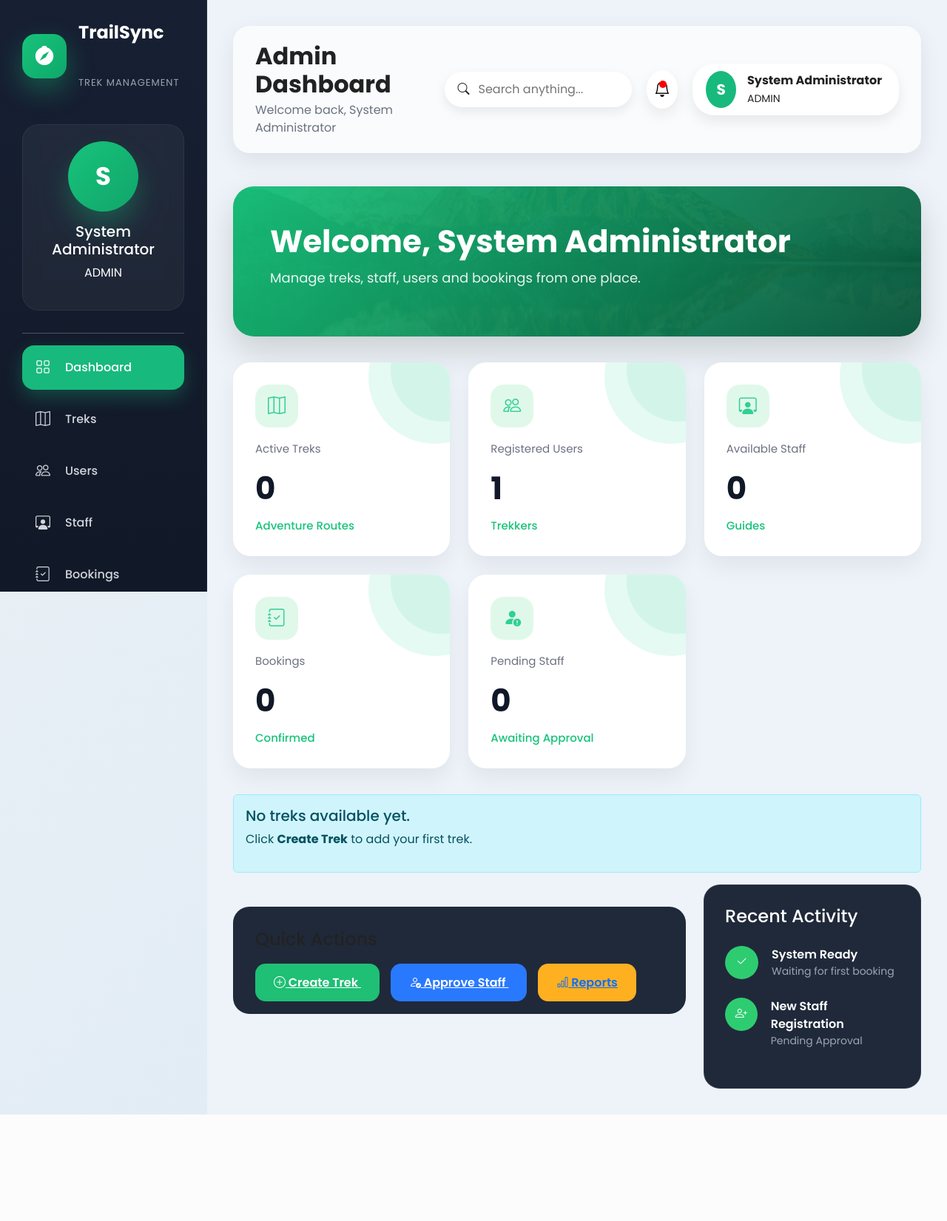
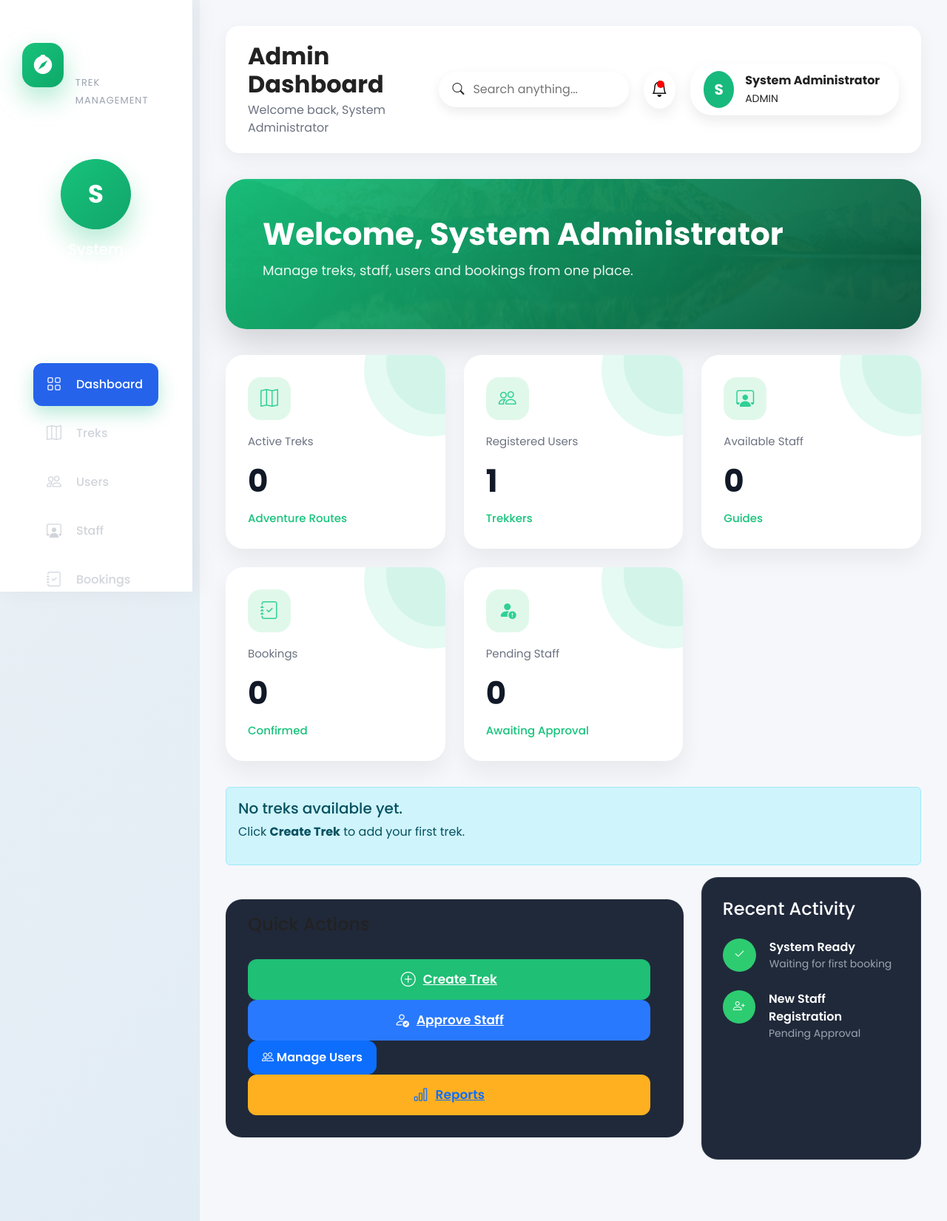
Before and after one commit to Sheetal-cell/TrailSync, a Flask app: page /admin/dashboard in a window 1280 px wide. Shown: the whole page at 74% size. Before the commit the page ends 1507 px from the top, so only its background shows below. Run offline with Flask 3, Linux system fonts and the light colour scheme; a user stored in the database is signed in; data comes from the database, SQL or seed files in the repository; data that the repository does not hold is empty.

Commit message:
added manage uers for admin

```diff
--- a/app/admin/routes.py
+++ b/app/admin/routes.py
@@ -190,3 +190,18 @@ def approve_staff(user_id):
     return redirect(
         url_for("admin.staff")
     )
+
+
+@admin_bp.route("/users")
+@login_required
+def users():
+
+    if current_user.role != "ADMIN":
+        return "Unauthorized", 403
+
+    users = User.query.order_by(User.created_at.desc()).all()
+
+    return render_template(
+        "admin/users.html",
+        users=users
+    )
--- a/app/static/css/dashboard.css
+++ b/app/static/css/dashboard.css
@@ -399,6 +399,7 @@ font-weight:500;
     padding:30px;
     border-radius:22px;
     margin-top:30px;
+    margin-bottom: 30px;
 
 }
 
@@ -690,3 +691,172 @@ background:#f8fbfd;
 transform:scale(1.01);
 
 }
+
+.main-content{
+    margin-left:270px;
+    padding:35px;
+    background:#f5f7fb;
+    min-height:100vh;
+}
+
+.page-content{
+    margin-top:30px;
+}
+
+.stats-card{
+    background:#fff;
+    border-radius:18px;
+    padding:28px;
+    box-shadow:0 10px 30px rgba(0,0,0,.06);
+    transition:.3s;
+    border:none;
+}
+
+.stats-card:hover{
+    transform:translateY(-6px);
+    box-shadow:0 15px 35px rgba(0,0,0,.12);
+}
+
+.stats-card h2{
+    font-size:36px;
+    font-weight:700;
+    margin-top:15px;
+}
+
+.stats-card p{
+    color:#777;
+    margin:0;
+}
+
+.table-card{
+
+    background:white;
+    border-radius:18px;
+    padding:25px;
+    margin-top:35px;
+    box-shadow:0 10px 30px rgba(0,0,0,.05);
+
+}
+
+.table thead{
+
+    background:#f8fafc;
+
+}
+
+.table th{
+
+    border:none;
+    font-weight:600;
+    color:#555;
+
+}
+
+.table td{
+
+    vertical-align:middle;
+    padding:18px;
+
+}
+
+.search-input{
+
+    width:300px;
+    border-radius:30px;
+    padding:10px 18px;
+
+}
+
+.btn{
+
+    border-radius:12px;
+    padding:10px 18px;
+    font-weight:600;
+
+}
+
+.btn-success{
+    background:#16a34a;
+
+}
+
+.btn-warning{
+    color:white;
+
+}
+
+
+.sidebar{
+
+    width:260px;
+    background:white;
+    box-shadow:8px 0 30px rgba(0,0,0,.05);
+
+}
+
+.sidebar a{
+
+    margin:8px 15px;
+    border-radius:12px;
+    padding:14px 18px;
+
+}
+
+.sidebar a:hover{
+    background:#edf6ff;
+
+}
+
+.active-menu{
+
+    background:#2563eb;
+    color:white !important;
+
+}
+
+.topbar{
+
+    background:white;
+    border-radius:18px;
+    padding:22px 30px;
+    margin-bottom:35px;
+    box-shadow:0 8px 25px rgba(0,0,0,.05);
+
+}
+
+.quick-actions{
+    padding-top: 20px;
+}
+
+.quick-actions-card{
+    background:#242c3d;
+    border-radius:18px;
+    padding:30px;
+    margin-top:30px;
+}
+
+.action-btn{
+    min-width:200px;
+    height:55px;
+
+    display:flex;
+    align-items:center;
+    justify-content:center;
+
+    gap:10px;
+
+    font-size:17px;
+    font-weight:600;
+
+    border-radius:12px;
+    transition:.25s;
+}
+
+.action-btn:hover{
+    transform:translateY(-3px);
+    box-shadow:0 10px 20px rgba(0,0,0,.25);
+}
+
+.action-btn i{
+    font-size:20px;
+}
--- a/app/templates/admin/all_treks.html
+++ b/app/templates/admin/all_treks.html
@@ -20,7 +20,7 @@ All Treks
     Treks
 </a>
 
-<a href="#">
+<a href="{{ url_for('admin.users') }}">
     <i class="bi bi-people"></i>
     Users
 </a>
--- a/app/templates/admin/create_trek.html
+++ b/app/templates/admin/create_trek.html
@@ -16,7 +16,7 @@ Create Trek
 
 {{ form.hidden_tag() }}
 
-<div class="row">
+<div class="row g-4 mb-5">
 
 <div class="col-md-6 mb-3">
 {{ form.trek_name.label(class="form-label") }}
--- a/app/templates/admin/dashboard.html
+++ b/app/templates/admin/dashboard.html
@@ -21,7 +21,7 @@ Admin Dashboard
     Treks
 </a>
 
-<a href="#">
+<a href="{{ url_for('admin.users') }}">
     <i class="bi bi-people"></i>
     Users
 </a>
@@ -203,7 +203,7 @@ Confirmed
 </div>
 {% endif %}
 
-<div class="row">
+<div class="row g-4 mb-5">
 
 <div class="col-lg-8">
 
@@ -228,12 +228,22 @@ Create Trek
 </a>
 
 <a
-href="{{ url_for('admin.staff_requests') }}"
+href="{{ url_for('admin.staff') }}"
 class="action-btn blue">
 
 <i class="bi bi-person-check"></i>
 
 Approve Staff
+
+</a>
+
+<a
+    href="{{ url_for('admin.users') }}"
+    class="btn btn-primary">
+
+    <i class="bi bi-people"></i>
+
+    Manage Users
 
 </a>
 
--- a/app/templates/layouts/dashboard.html
+++ b/app/templates/layouts/dashboard.html
@@ -1,7 +1,7 @@
 {% extends "layouts/base.html" %}
 {% block content %}
 <div class="container-fluid">
-    <div class="row">
+    <div class="row g-4 mb-5">
         <!-- Sidebar -->
         <div class="col-lg-2 dashboard-sidebar">
             <div class="py-4 text-center">
```
Also changed, not shown: app/templates/admin/users.html (+115 -0 lines).
